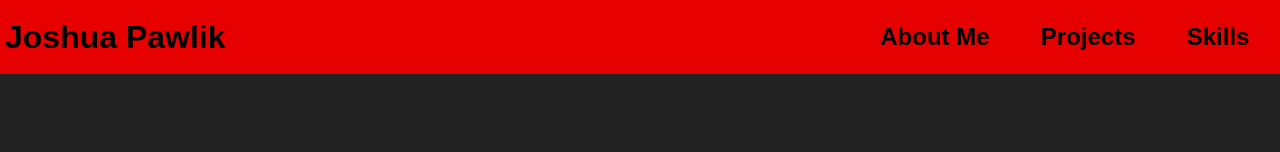
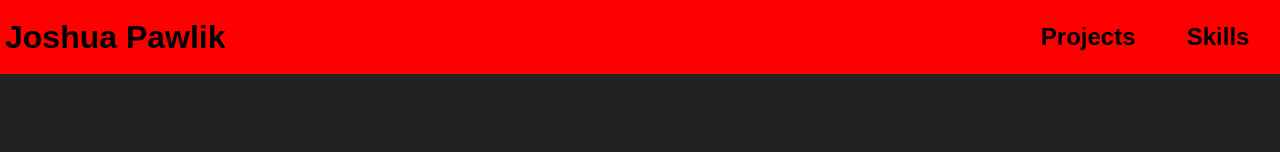
Before and after one commit to Joshawesome12/portfolio, a React app: page / in a window 1280 px wide. Shown: the top 152 px of the page. Built offline with nearby package versions, Linux system fonts and the light colour scheme; grey boxes are pictures that could not be loaded.

Commit message:
Changes Nav theme to match Git image's color

```diff
--- a/src/App.js
+++ b/src/App.js
@@ -18,7 +18,7 @@ class App extends Component {
         <div className="navbar">
           <h1>Joshua Pawlik</h1>
           <div className='links'>
-            <a href="#about">About Me</a>
+            {/* <a href="#about">About Me</a> */}
           	<a href="#projects">Projects</a>
             <a href="#skills">Skills</a>
           </div>
--- a/src/App.sass
+++ b/src/App.sass
@@ -2,7 +2,8 @@ $theme-black: #222
 // $theme-red: rgb(217, 13, 13)
 
 // $theme-black: #000000
-$theme-red: #E70000
+// $theme-red: #E70000
+$theme-red: #FF0000
 $theme-grey: #575653
 $theme-white: #D5CCD6
 $theme-blue: #113A6F
```
